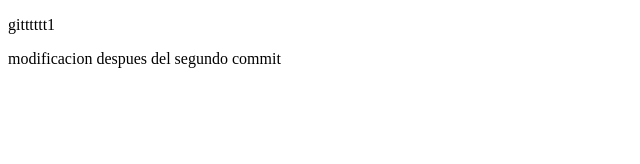
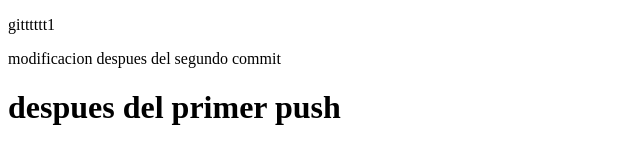
Before and after one commit to pablo-rp4g/Learning, a plain HTML site: page index.html in a window 1280 px wide. Shown: the whole page, without its empty margins (0-640 px from the left). Drawn offline with Linux system fonts and the light colour scheme.

Commit message:
insercion del h1 en el index

```diff
--- a/index.html
+++ b/index.html
@@ -9,5 +9,6 @@
 <body>
     <p >gitttttt1</p>
     <p >modificacion despues del segundo commit</p>
+    <h1>despues del primer push</h1>
 </body>
 </html>
```
